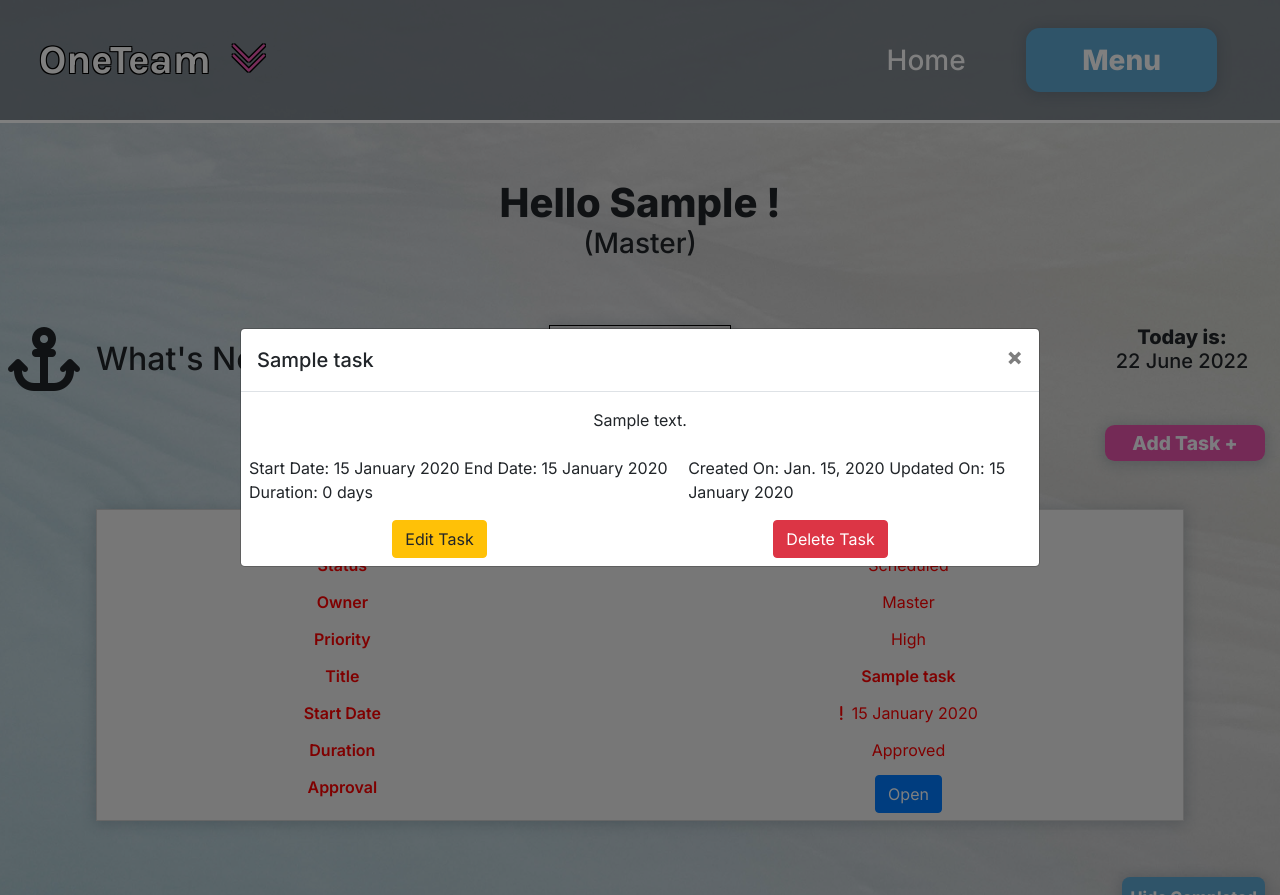
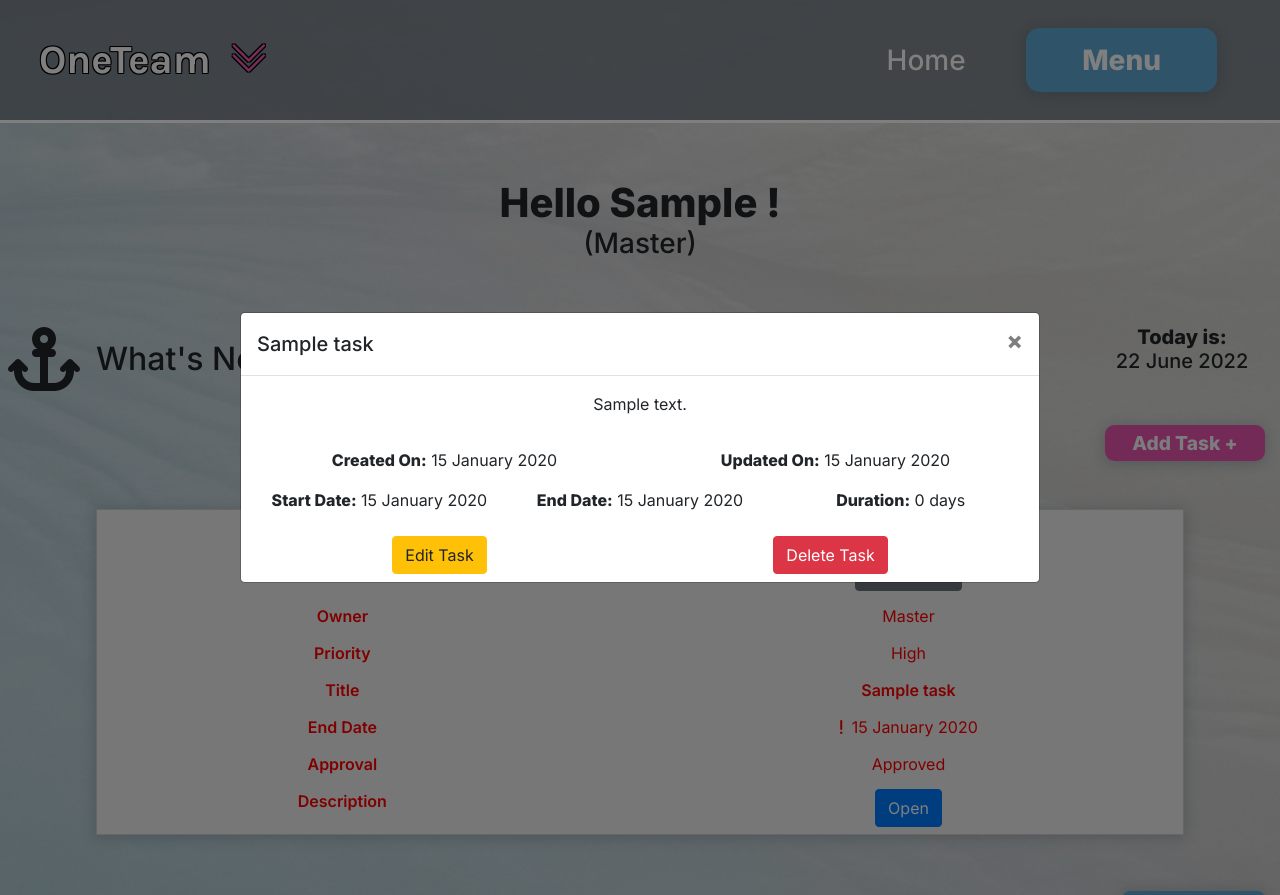
Before and after one commit to miloszmisiek/ci-pp4-one_team, a Django app: page / in a window 1280 px wide, after a click on "Open". Run offline with Django 3.2, Linux system fonts and the light colour scheme; a user stored in the database is signed in; tables that the repository leaves empty hold one stand-in row (values such as "Sample post"); some libraries are stand-ins or nearby versions.

Commit message:
Edit Status button functionality.

```diff
--- a/static/css/base.css
+++ b/static/css/base.css
@@ -525,7 +525,12 @@ header {
 }
 
 .fa-check-circle {
-    font-size: 1.5rem;
+    font-size: 2rem;
+    box-shadow: 0px 2px 13px 2px rgb(34 60 80 / 20%);
+    border-radius: 50%;
+}
+.fa-check-circle:hover {
+    color: #6c757d;
 }
 
 .clr-gold,
@@ -678,6 +683,10 @@ footer {
 
     /* .select-month {
         margin-left: ;
+    } */
+
+    /* .modal-dialog {
+        max-width: 85vw;
     } */
 }
 
@@ -846,8 +855,7 @@ footer {
 	td:nth-of-type(3):before { content: "Owner"; }
 	td:nth-of-type(4):before { content: "Priority"; }
 	td:nth-of-type(5):before { content: "Title"; }
-	td:nth-of-type(6):before { content: "Start Date"; }
-	td:nth-of-type(7):before { content: "Duration"; }
-	td:nth-of-type(8):before { content: "Approval"; }
-	td:nth-of-type(9):before { content: "Description"; }
+	td:nth-of-type(6):before { content: "End Date"; }
+	td:nth-of-type(7):before { content: "Approval"; }
+	td:nth-of-type(8):before { content: "Description"; }
 }
--- a/static/js/profile_home.js
+++ b/static/js/profile_home.js
@@ -30,7 +30,6 @@ $('#exampleModal').on('show.bs.modal', function (event) {
     var duration = button.data('duration');
     var createdOn = button.data('createdOn');
     var updatedOn = button.data('updatedOn');
-    console.log(typeof(duration));
 
     let dayDisplay = duration === 1 ? "day" : "days";
 
@@ -58,7 +57,7 @@ $('#completeModal').on('show.bs.modal', function (event) {
     var assigned = button.data('assigned');
     var username = button.data('username');
     var taskStatus = button.data('taskStatus');
-    var changeStatus = taskStatus === 0 || taskStatus === 2 ? "Completed" : "In Progress";
+    var changeStatus = taskStatus === 0 || taskStatus === 2 ? "Completed" : "Scheduled";
     var modal = $(this);
     // modal.find('.description-buttons').addClass('d-flex').removeClass('d-none');
     modal.find('.modal-title').text(title);
--- a/tasks/forms.py
+++ b/tasks/forms.py
@@ -29,5 +29,5 @@ class AddTask(forms.ModelForm):
         end_date = cleaned_data.get("end_date")
         if end_date < start_date:
             raise forms.ValidationError("End date should be greater than start date.")
-        if start_date < date.today():
-            raise forms.ValidationError("Start Date should be greater or equal than today's date.")
+        # if start_date < date.today():
+        #     raise forms.ValidationError("Start Date should be greater or equal than today's date.")
--- a/tasks/templates/tasks/profile_home.html
+++ b/tasks/templates/tasks/profile_home.html
@@ -66,8 +66,6 @@
                         <th onclick="sortTable(4)">Title</th>
                         <!-- <th>Start Date</th> -->
                         <th onclick="sortTable(5)" id="end-date">End Date
-                            <i class="fas fa-caret-up" id="remove-this"></i>
-                        </th>
                         <!-- <th>Duration</th> -->
                         <th onclick="sortTable(6)">Approval</th>
                         <th id="details">Details</th>
@@ -83,12 +81,16 @@
                     {% endif %}
                     ">
                         <td>{{ forloop.counter }}</td>
-                        <td {% if task.assigned_to == request.user and request.user.rank == 2 and task.approval_status == 0  or request.user.rank == 1 and task.approval_status != 1 or request.user.is_superuser %} class="progress-status-cell {% if task.status == 1 %} task-completed {% else %} task-inprogress{% endif %}" data-toggle="modal"
-                        data-target="#completeModal" data-title="{{ task.title }}"
-                        data-task-status="{{ task.status }}" data-assigned="{{ task.assigned_to }}"
-                        data-id="{{ task.id }}" data-username="{{ request.user.username }}"
-                        data-user-rank="{{ request.user.rank }}" {% else %} class="" {% endif %}>
-                        {% if task.status == 1 %} <i class="fas fa-check-circle"></i> {% else %} {{ task.get_status_display }} {% endif %}
+                        <td>
+                        {% if task.assigned_to == request.user and request.user.rank == 2 and task.approval_status == 0  or request.user.rank == 1 and task.approval_status != 1 or request.user.is_superuser %}
+                            <button class="btn {% if task.status == 1 %} bg-transparent border-0 p-0 {% elif task.status == 2 %} btn-danger {% endif %} btn-secondary" data-toggle="modal"
+                            data-target="#completeModal" data-title="{{ task.title }}"
+                            data-task-status="{{ task.status }}" data-assigned="{{ task.assigned_to }}"
+                            data-id="{{ task.id }}" data-username="{{ request.user.username }}"
+                            data-user-rank="{{ request.user.rank }}">{% if task.status == 1 %} <i class="fas fa-check-circle clr-green"></i> {% else %} {{ task.get_status_display }} {% endif %}</button>
+                        {% else %}
+                            {% if task.status == 1 %} <i class="fas fa-check-circle bg-success"></i> {% else %} {{ task.get_status_display }} {% endif %}
+                        {% endif %}
                         </td>
                         <td id="task-assigned"><span class="assigned-rank">{{ task.assigned_to.get_rank_display }}</span><span class="assigned-username">{{ task.assigned_to }}</span></td>
                         <td>{{ task.get_priority_display }}</td>
@@ -115,9 +117,11 @@
                                 data-target="#exampleModal" data-title="{{ task.title }}"
                                 data-description="{{ task.description }}" data-assigned="{{ task.assigned_to }}"
                                 data-id="{{ task.id }}" data-username="{{ request.user.username }}"
-                                data-user-rank="{{ request.user.rank }}" data-created-on="{{ task.created_on }}"
-                                data-updated-on="{{ task.created_on | date:'d F Y' }}" data-start-date="{{ task.start_date | date:'d F Y' }}"
-                                data-end-date="{{ task.end_date | date:'d F Y' }}" data-duration="{{ task.duration }}">Open</button>
+                                data-user-rank="{{ request.user.rank }}" data-created-on="{{ task.created_on | date:'d F Y' }}"
+                                data-updated-on="{{ task.updated_on | date:'d F Y' }}" data-start-date="{{ task.start_date | date:'d F Y' }}"
+                                data-end-date="{{ task.end_date | date:'d F Y' }}" data-duration="{{ task.duration }}">
+                                Open
+                            </button>
                         </td>
                     </tr>
                     {% endfor %}
@@ -147,18 +151,16 @@
                 </div>
                 <div class="modal-body text-center">
                 </div>
-                <div class="details-dates d-flex justify-content-around p-2">
-                    <div class="priority-dates">
-                        <span>Start Date: </span><span id="start-date-modal"></span>
-                        <span>End Date: </span><span id="end-date-modal"></span>
-                        <span>Duration: </span><span id="duration-modal"></span>
+                <div class="details-dates container p-2">
+                    <div class="row w-100 mx-auto py-sm-2">
+                        <div class="col-12 col-sm-6 mx-auto text-lg-center px-0 extra-dates"><span class="p-1"><strong>Created On:</strong> <span id="created-on-modal"></span></span></div>
+                        <div class="col-12 col-sm-6 mx-auto text-lg-center px-0 "><span class="p-1"><strong>Updated On:</strong> <span id="updated-on-modal"></span></span></div>
                     </div>
-                    <div class="extra-dates">
-                        <span>Created On: </span><span id="created-on-modal"></span>
-                        <span>Updated On: </span><span id="updated-on-modal"></span>
+                    <div class="row w-100 mx-auto py-sm-2">
+                        <div class="col-12 col-sm-6 col-lg-4 mx-auto text-lg-center px-0 priority-dates"><span class="p-1"><strong>Start Date:</strong> <span id="start-date-modal"></span></span></div>
+                        <div class="col-12 col-sm-6 col-lg-4 mx-auto text-lg-center px-0 priority-dates"><span class="p-1"><strong>End Date:</strong> <span id="end-date-modal"></span></span></div>
+                        <div class="col-12 col-sm-6 col-lg-4 mr-auto text-lg-center pt-sm-3 pt-lg-0 px-0 priority-dates"><span class="p-1"><strong>Duration:</strong> <span id="duration-modal"></span></span></div>
                     </div>
-
-
                 </div>
                 {% if user.rank != 3 %}
                 <div class="description-buttons d-flex justify-content-around p-2">
--- a/tasks/views.py
+++ b/tasks/views.py
@@ -116,6 +116,7 @@ def edit_task(request, task_id):
                 obj.save()
             else:
                 obj.save()
+            print(task.updated_on)
             return HttpResponseRedirect("/tasks/")
     else:
         form = (
```
